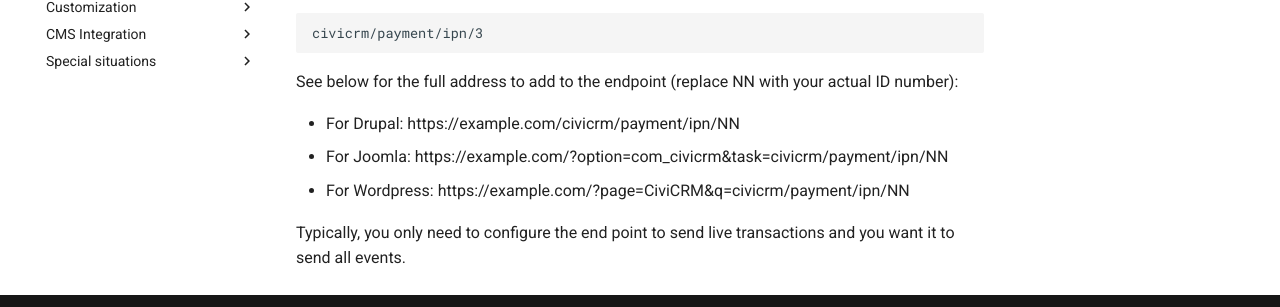
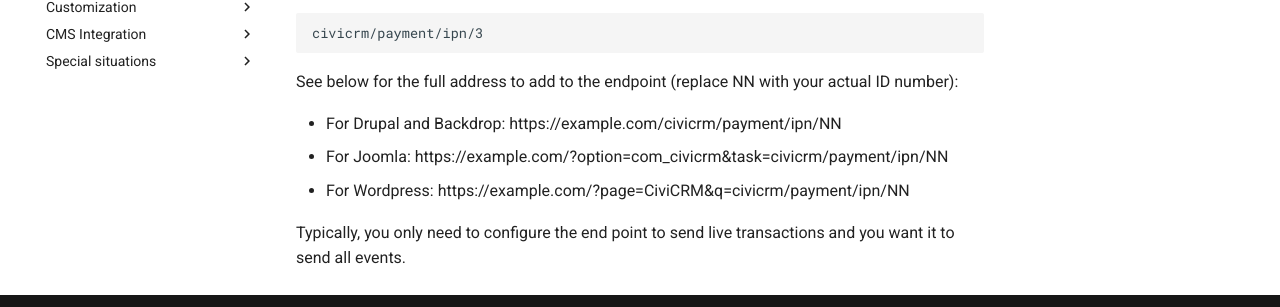
Before and after one commit to civicrm/civicrm-sysadmin-guide, an MkDocs documentation site: the page built from docs/setup/payment-processors/recurring.md, in a window 1280 px wide and 1278 px high. Shown: the part 939-1246 px from the top of the window. Built offline with MkDocs 1.6.1 and Material for MkDocs 9.7.7, drawn with Linux system fonts in a browser that asks for light colours; comment, search, counter and statistics services are not loaded; old or Windows-style settings are respelled for this version of MkDocs.

Commit message:
Add Backdrop to recurring/IPN instructions

```diff
--- a/docs/setup/payment-processors/recurring.md
+++ b/docs/setup/payment-processors/recurring.md
@@ -33,7 +33,7 @@ Therefore the call back address for your site will be:
 
 See below for the full address to add to the endpoint (replace NN with your actual ID number):
 
-* For Drupal:  https://example.com/civicrm/payment/ipn/NN
+* For Drupal and Backdrop:  https://example.com/civicrm/payment/ipn/NN
 * For Joomla:  https://example.com/?option=com_civicrm&task=civicrm/payment/ipn/NN
 * For Wordpress:  https://example.com/?page=CiviCRM&q=civicrm/payment/ipn/NN
 
```
